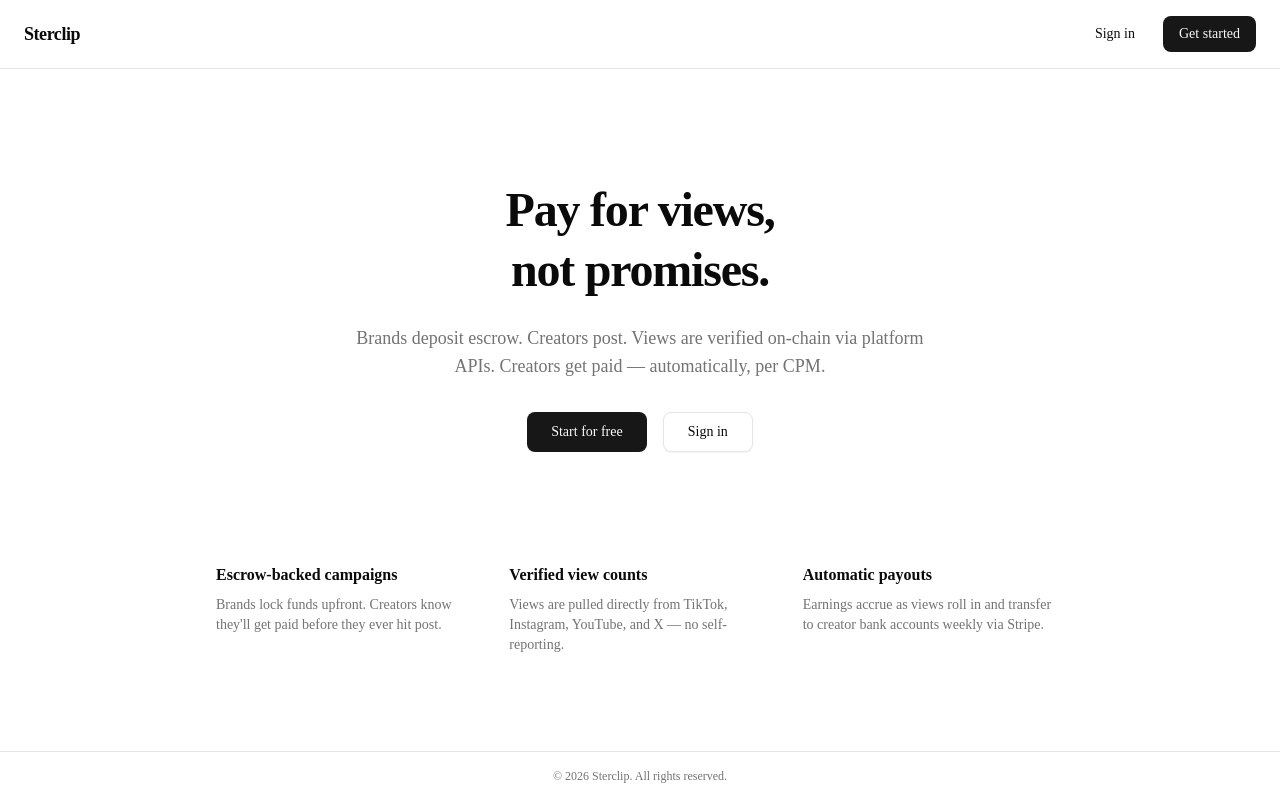
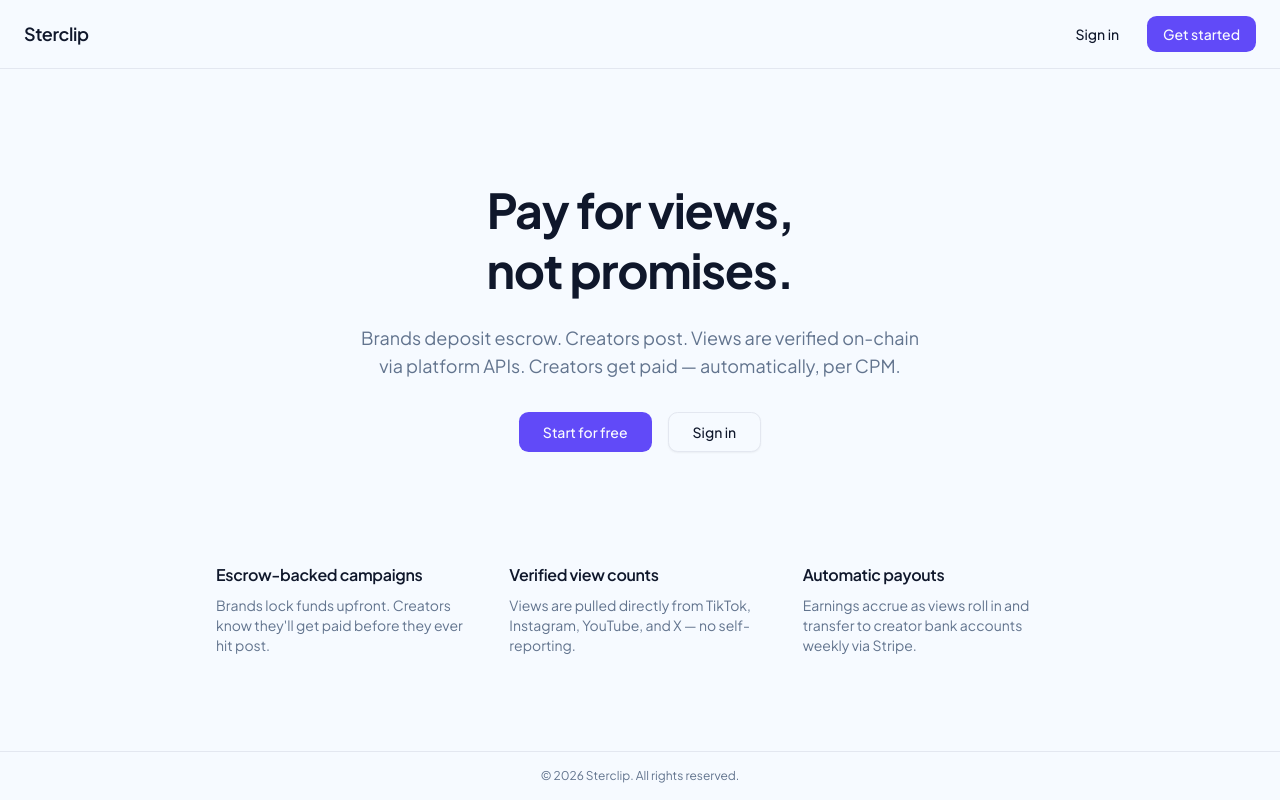
Before and after one commit to samuel-sarmah/ster, a Next.js app: page / in a window 1280 px wide. Built offline with nearby package versions, Linux system fonts and the light colour scheme; no server answers.

Commit message:
feat: redesign CSS tokens with purple/violet gradient brand theme

```diff
--- a/app/globals.css
+++ b/app/globals.css
@@ -7,9 +7,9 @@
 @theme inline {
   --color-background: var(--background);
   --color-foreground: var(--foreground);
-  --font-sans: var(--font-sans);
+  --font-sans: var(--font-plus-jakarta);
   --font-mono: var(--font-geist-mono);
-  --font-heading: var(--font-sans);
+  --font-heading: var(--font-plus-jakarta);
   --color-sidebar-ring: var(--sidebar-ring);
   --color-sidebar-border: var(--sidebar-border);
   --color-sidebar-accent-foreground: var(--sidebar-accent-foreground);
@@ -49,72 +49,82 @@
 }
 
 :root {
-  --background: oklch(1 0 0);
-  --foreground: oklch(0.145 0 0);
   --card: oklch(1 0 0);
-  --card-foreground: oklch(0.145 0 0);
+  --card-foreground: oklch(0.208 0.042 265.755);
   --popover: oklch(1 0 0);
-  --popover-foreground: oklch(0.145 0 0);
-  --primary: oklch(0.205 0 0);
-  --primary-foreground: oklch(0.985 0 0);
-  --secondary: oklch(0.97 0 0);
-  --secondary-foreground: oklch(0.205 0 0);
-  --muted: oklch(0.97 0 0);
-  --muted-foreground: oklch(0.556 0 0);
-  --accent: oklch(0.97 0 0);
-  --accent-foreground: oklch(0.205 0 0);
+  --popover-foreground: oklch(0.208 0.042 265.755);
+  --primary: oklch(0.546 0.245 280.466);
+  --primary-foreground: oklch(0.991 0.005 278.322);
+  --secondary: oklch(0.588 0.263 300.643);
+  --secondary-foreground: oklch(0.991 0.005 278.322);
+  --muted: oklch(0.969 0.014 254.604);
+  --muted-foreground: oklch(0.554 0.046 257.417);
+  --accent: oklch(0.93 0.03 265.755);
+  --accent-foreground: oklch(0.282 0.065 275.5);
   --destructive: oklch(0.577 0.245 27.325);
-  --border: oklch(0.922 0 0);
-  --input: oklch(0.922 0 0);
-  --ring: oklch(0.708 0 0);
-  --chart-1: oklch(0.87 0 0);
-  --chart-2: oklch(0.556 0 0);
-  --chart-3: oklch(0.439 0 0);
-  --chart-4: oklch(0.371 0 0);
-  --chart-5: oklch(0.269 0 0);
-  --radius: 0.625rem;
-  --sidebar: oklch(0.985 0 0);
-  --sidebar-foreground: oklch(0.145 0 0);
-  --sidebar-primary: oklch(0.205 0 0);
-  --sidebar-primary-foreground: oklch(0.985 0 0);
-  --sidebar-accent: oklch(0.97 0 0);
-  --sidebar-accent-foreground: oklch(0.205 0 0);
-  --sidebar-border: oklch(0.922 0 0);
-  --sidebar-ring: oklch(0.708 0 0);
+  --border: oklch(0.928 0.013 264.531);
+  --input: oklch(0.928 0.013 264.531);
+  --ring: oklch(0.546 0.245 280.466);
+  --chart-1: oklch(0.546 0.245 280.466);
+  --chart-2: oklch(0.588 0.263 300.643);
+  --chart-3: oklch(0.649 0.196 246.723);
+  --chart-4: oklch(0.696 0.17 162.48);
+  --chart-5: oklch(0.707 0.128 36.95);
+  --radius: 0.75rem;
+  --sidebar: oklch(0.988 0.005 275.5);
+  --sidebar-foreground: oklch(0.208 0.042 265.755);
+  --sidebar-primary: oklch(0.546 0.245 280.466);
+  --sidebar-primary-foreground: oklch(0.991 0.005 278.322);
+  --sidebar-accent: oklch(0.93 0.03 265.755);
+  --sidebar-accent-foreground: oklch(0.282 0.065 275.5);
+  --sidebar-border: oklch(0.928 0.013 264.531);
+  --sidebar-ring: oklch(0.546 0.245 280.466);
+  --background: oklch(0.983 0.008 258.325);
+  --foreground: oklch(0.208 0.042 265.755);
+  --brand-gradient-start: oklch(0.546 0.245 280.466);
+  --brand-gradient-end: oklch(0.588 0.263 300.643);
+  --shadow-soft: 0 4px 20px -2px color-mix(in oklab, var(--primary), transparent 85%);
+  --shadow-soft-hover: 0 10px 25px -5px color-mix(in oklab, var(--primary), transparent 80%), 0 8px 10px -6px color-mix(in oklab, var(--primary), transparent 88%);
+  --shadow-button: 0 4px 14px 0 color-mix(in oklab, var(--primary), transparent 65%);
 }
 
 .dark {
-  --background: oklch(0.145 0 0);
-  --foreground: oklch(0.985 0 0);
-  --card: oklch(0.205 0 0);
-  --card-foreground: oklch(0.985 0 0);
-  --popover: oklch(0.205 0 0);
-  --popover-foreground: oklch(0.985 0 0);
-  --primary: oklch(0.922 0 0);
-  --primary-foreground: oklch(0.205 0 0);
-  --secondary: oklch(0.269 0 0);
-  --secondary-foreground: oklch(0.985 0 0);
-  --muted: oklch(0.269 0 0);
-  --muted-foreground: oklch(0.708 0 0);
-  --accent: oklch(0.269 0 0);
-  --accent-foreground: oklch(0.985 0 0);
+  --background: oklch(0.178 0.03 266.68);
+  --foreground: oklch(0.965 0.012 267.248);
+  --card: oklch(0.226 0.036 269.89);
+  --card-foreground: oklch(0.965 0.012 267.248);
+  --popover: oklch(0.226 0.036 269.89);
+  --popover-foreground: oklch(0.965 0.012 267.248);
+  --primary: oklch(0.664 0.204 281.904);
+  --primary-foreground: oklch(0.175 0.033 264.665);
+  --secondary: oklch(0.696 0.205 301.924);
+  --secondary-foreground: oklch(0.175 0.033 264.665);
+  --muted: oklch(0.279 0.035 266.5);
+  --muted-foreground: oklch(0.756 0.038 266.519);
+  --accent: oklch(0.315 0.052 269.49);
+  --accent-foreground: oklch(0.94 0.014 267.3);
   --destructive: oklch(0.704 0.191 22.216);
-  --border: oklch(1 0 0 / 10%);
-  --input: oklch(1 0 0 / 15%);
-  --ring: oklch(0.556 0 0);
-  --chart-1: oklch(0.87 0 0);
-  --chart-2: oklch(0.556 0 0);
-  --chart-3: oklch(0.439 0 0);
-  --chart-4: oklch(0.371 0 0);
-  --chart-5: oklch(0.269 0 0);
-  --sidebar: oklch(0.205 0 0);
-  --sidebar-foreground: oklch(0.985 0 0);
-  --sidebar-primary: oklch(0.488 0.243 264.376);
-  --sidebar-primary-foreground: oklch(0.985 0 0);
-  --sidebar-accent: oklch(0.269 0 0);
-  --sidebar-accent-foreground: oklch(0.985 0 0);
-  --sidebar-border: oklch(1 0 0 / 10%);
-  --sidebar-ring: oklch(0.556 0 0);
+  --border: oklch(0.35 0.049 269.01);
+  --input: oklch(0.35 0.049 269.01);
+  --ring: oklch(0.664 0.204 281.904);
+  --chart-1: oklch(0.664 0.204 281.904);
+  --chart-2: oklch(0.696 0.205 301.924);
+  --chart-3: oklch(0.764 0.13 244.72);
+  --chart-4: oklch(0.77 0.139 160.2);
+  --chart-5: oklch(0.81 0.132 36.3);
+  --sidebar: oklch(0.226 0.036 269.89);
+  --sidebar-foreground: oklch(0.965 0.012 267.248);
+  --sidebar-primary: oklch(0.664 0.204 281.904);
+  --sidebar-primary-foreground: oklch(0.175 0.033 264.665);
+  --sidebar-accent: oklch(0.315 0.052 269.49);
+  --sidebar-accent-foreground: oklch(0.94 0.014 267.3);
+  --sidebar-border: oklch(0.35 0.049 269.01);
+  --sidebar-ring: oklch(0.664 0.204 281.904);
+  --brand-gradient-start: oklch(0.664 0.204 281.904);
+  --brand-gradient-end: oklch(0.696 0.205 301.924);
+  --shadow-soft: 0 4px 20px -2px color-mix(in oklab, var(--primary), transparent 88%);
+  --shadow-soft-hover: 0 10px 25px -5px color-mix(in oklab, var(--primary), transparent 82%), 0 8px 10px -6px color-mix(in oklab, var(--primary), transparent 90%);
+  --shadow-button: 0 4px 14px 0 color-mix(in oklab, var(--primary), transparent 72%);
 }
 
 @layer base {
@@ -127,4 +137,123 @@
   html {
     @apply font-sans;
   }
+  .container {
+    padding-inline: 1rem;
+  }
+
+  h1,
+  h2,
+  h3,
+  h4 {
+    @apply font-heading;
+    letter-spacing: -0.02em;
+  }
 }
+
+@media (min-width: 640px) {
+  .container {
+    padding-inline: 1.5rem;
+  }
+}
+
+@media (min-width: 1024px) {
+  .container {
+    padding-inline: 2rem;
+  }
+}
+
+@keyframes fade-up {
+  from {
+    opacity: 0;
+    transform: translateY(16px);
+  }
+  to {
+    opacity: 1;
+    transform: translateY(0);
+  }
+}
+
+@keyframes soft-float {
+  0%,
+  100% {
+    transform: translateY(0);
+  }
+  50% {
+    transform: translateY(-6px);
+  }
+}
+
+@keyframes sweep {
+  0% {
+    background-position: 0% 50%;
+  }
+  50% {
+    background-position: 100% 50%;
+  }
+  100% {
+    background-position: 0% 50%;
+  }
+}
+
+@layer utilities {
+  .section-padding {
+    @apply py-16 sm:py-20 lg:py-24;
+  }
+
+  .brand-gradient {
+    background-image: linear-gradient(135deg, var(--brand-gradient-start), var(--brand-gradient-end));
+  }
+
+  .brand-gradient-text {
+    background-image: linear-gradient(135deg, var(--brand-gradient-start), var(--brand-gradient-end));
+    @apply bg-clip-text text-transparent;
+  }
+
+  .surface-card {
+    background: color-mix(in oklab, var(--card), transparent 0%);
+    border: 1px solid color-mix(in oklab, var(--border), transparent 0%);
+    box-shadow: var(--shadow-soft);
+  }
+
+  .surface-card:hover {
+    box-shadow: var(--shadow-soft-hover);
+  }
+
+  .atmo-blob {
+    background-image: radial-gradient(circle at center, color-mix(in oklab, var(--primary), transparent 40%), transparent 70%);
+    filter: blur(72px);
+  }
+
+  .animate-fade-up {
+    animation: fade-up 0.7s ease-out both;
+  }
+
+  .animate-soft-float {
+    animation: soft-float 5s ease-in-out infinite;
+  }
+
+  .animate-sweep {
+    background-size: 200% 200%;
+    animation: sweep 8s ease infinite;
+  }
+
+  .animation-delay-100 {
+    animation-delay: 0.1s;
+  }
+
+  .animation-delay-200 {
+    animation-delay: 0.2s;
+  }
+
+  .animation-delay-300 {
+    animation-delay: 0.3s;
+  }
+}
+
+@media (prefers-reduced-motion: reduce) {
+  .animate-fade-up,
+  .animate-soft-float,
+  .animate-sweep {
+    animation: none;
+  }
+}
```
